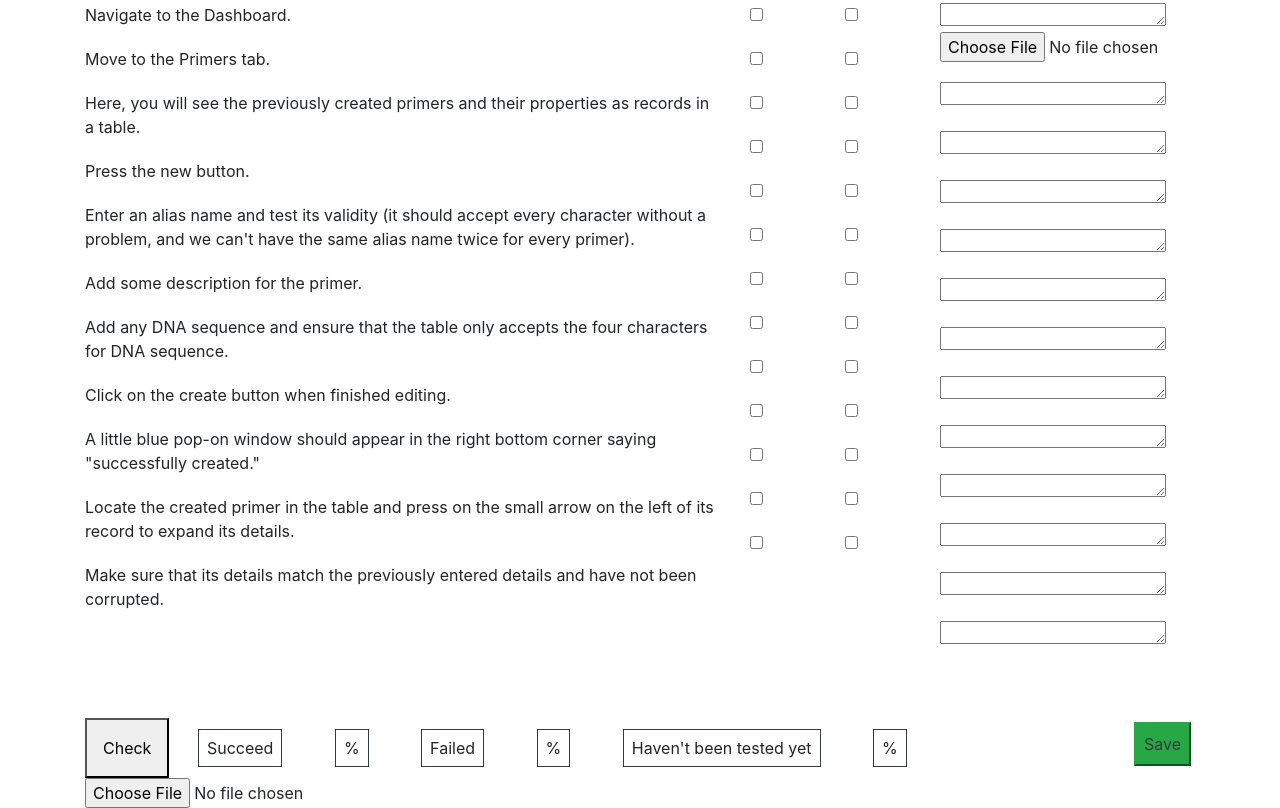
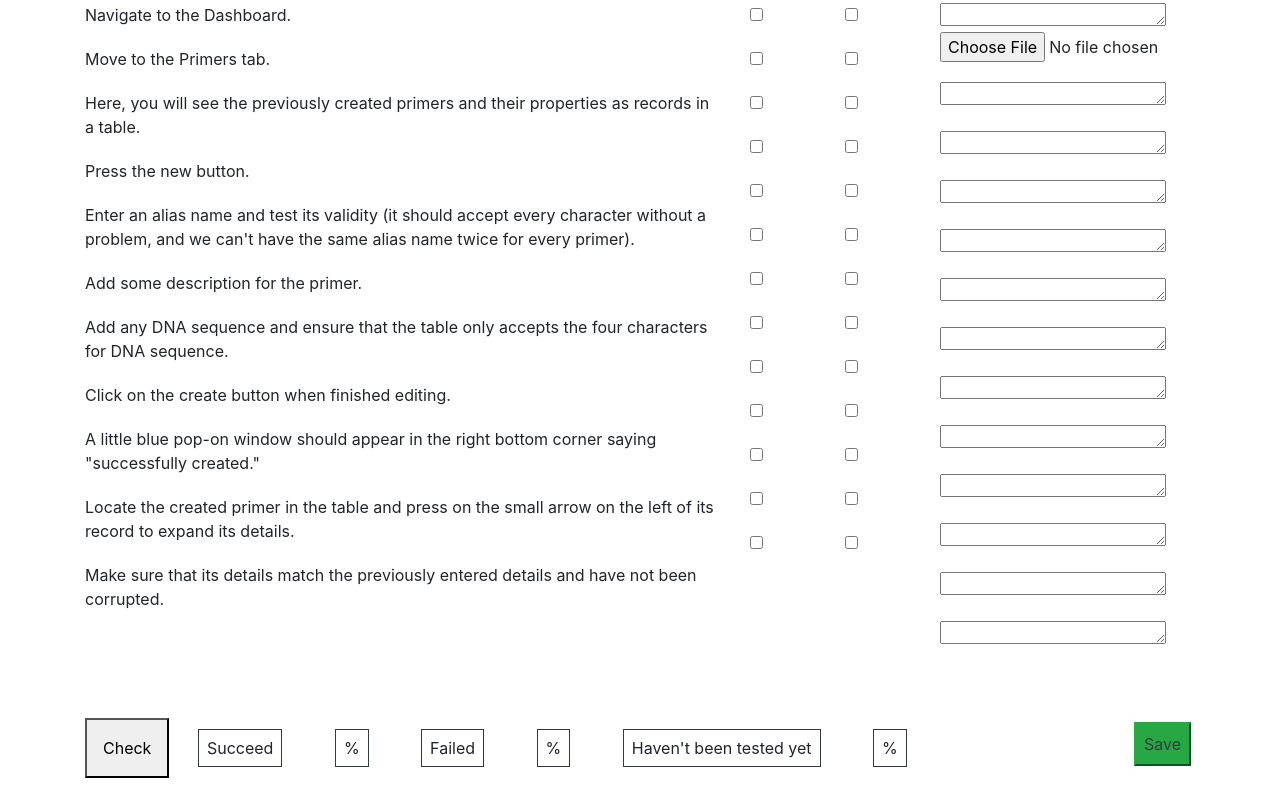
Before and after one commit to AhmadAl-Habal/Primer-Testing, a plain HTML site: page index.html in a window 1280 px wide. Shown: the part 683-1491 px from the top of the page. After the commit the page ends 1461 px from the top, so only its background shows below. Drawn offline with nearby package versions, Linux system fonts and the light colour scheme.

Commit message:
Update index.html

```diff
--- a/index.html
+++ b/index.html
@@ -165,7 +165,7 @@
       >
         Save
       </button>
-      <input type="file" name="" id="" />
+
     </div>
 
     <script src="./app.js"></script>
```
